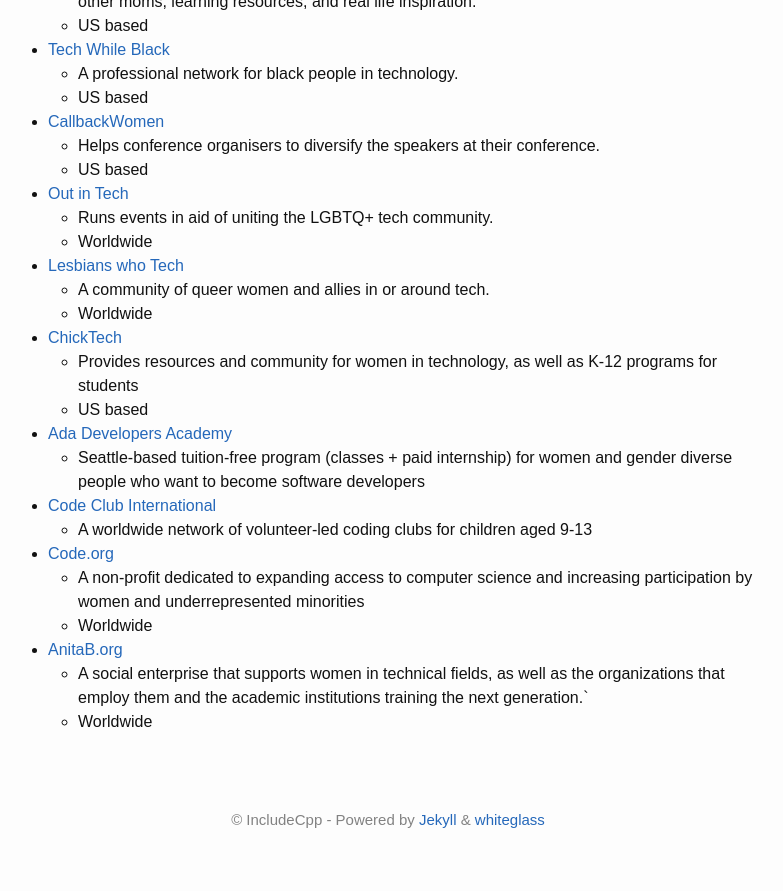
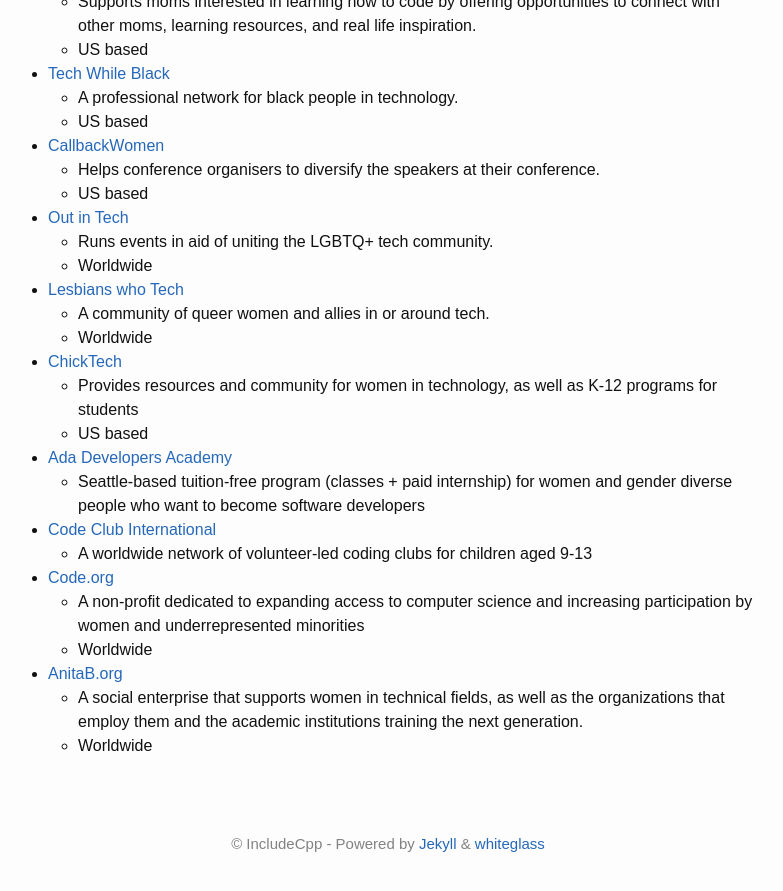
Before and after one commit to include-cpp/include-cpp.github.io, a Jekyll site: the page built from resources.md, in a window 1280 px wide and 900 px high, scrolled down 8287 px. Shown: the top 891 px of the window, without its empty margins (252-1035 px from the left). Built offline with Jekyll 4.4.1, drawn with Linux system fonts in a browser that asks for light colours; our own code applies the rules of GitHub Pages for plain Markdown files; some of the changed text lies outside the part shown.

```diff
--- a/resources.md
+++ b/resources.md
@@ -337,5 +338,5 @@ layout: default
   * A non-profit dedicated to expanding access to computer science and increasing participation by women and underrepresented minorities
   * Worldwide
 * [AnitaB.org](https://anitab.org/)
-  * A social enterprise that supports women in technical fields, as well as the organizations that employ them and the academic institutions training the next generation.`
+  * A social enterprise that supports women in technical fields, as well as the organizations that employ them and the academic institutions training the next generation.
   * Worldwide
```
Also changed, not shown: other parts of resources.md (+1 -0 lines).
